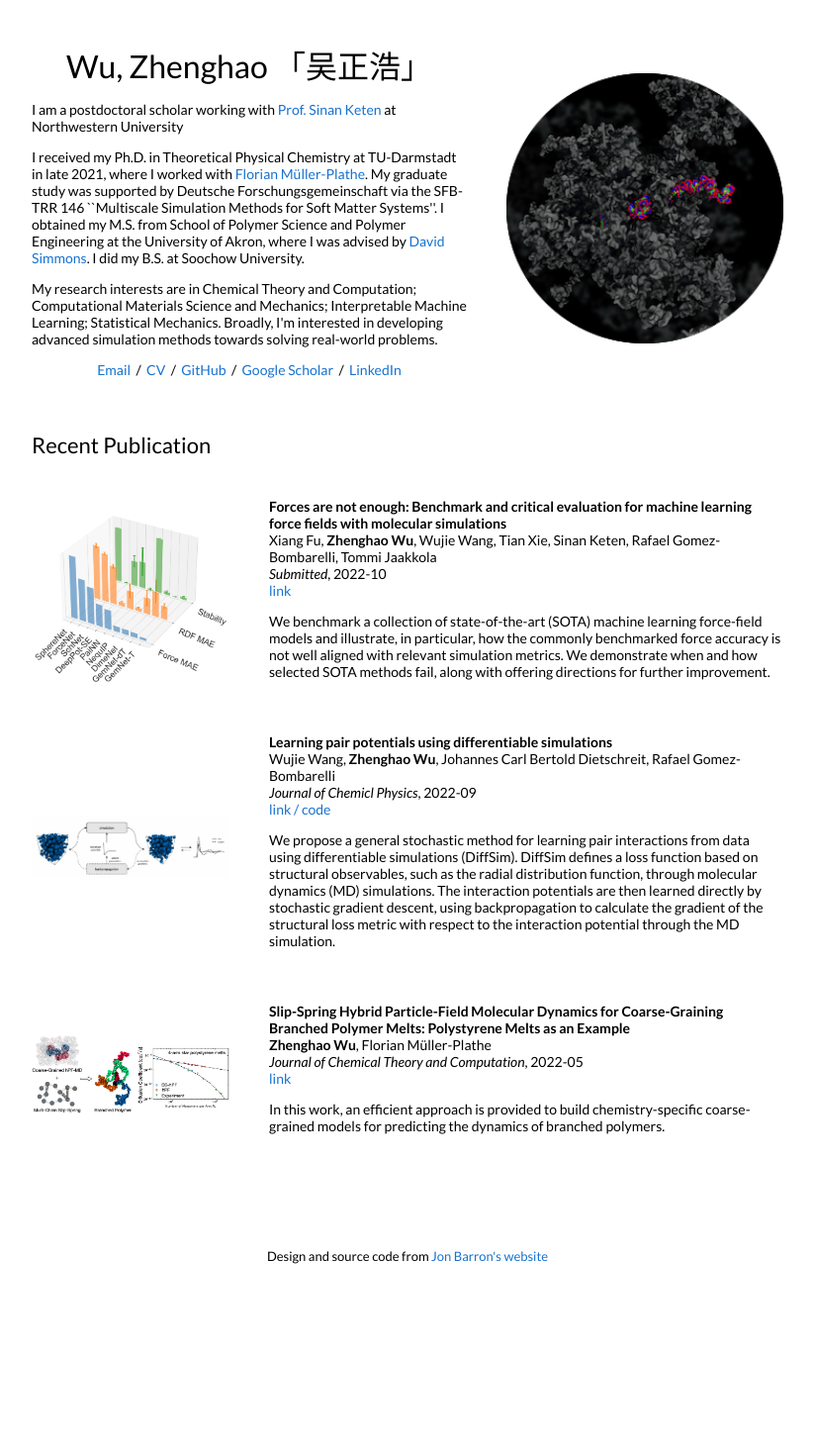
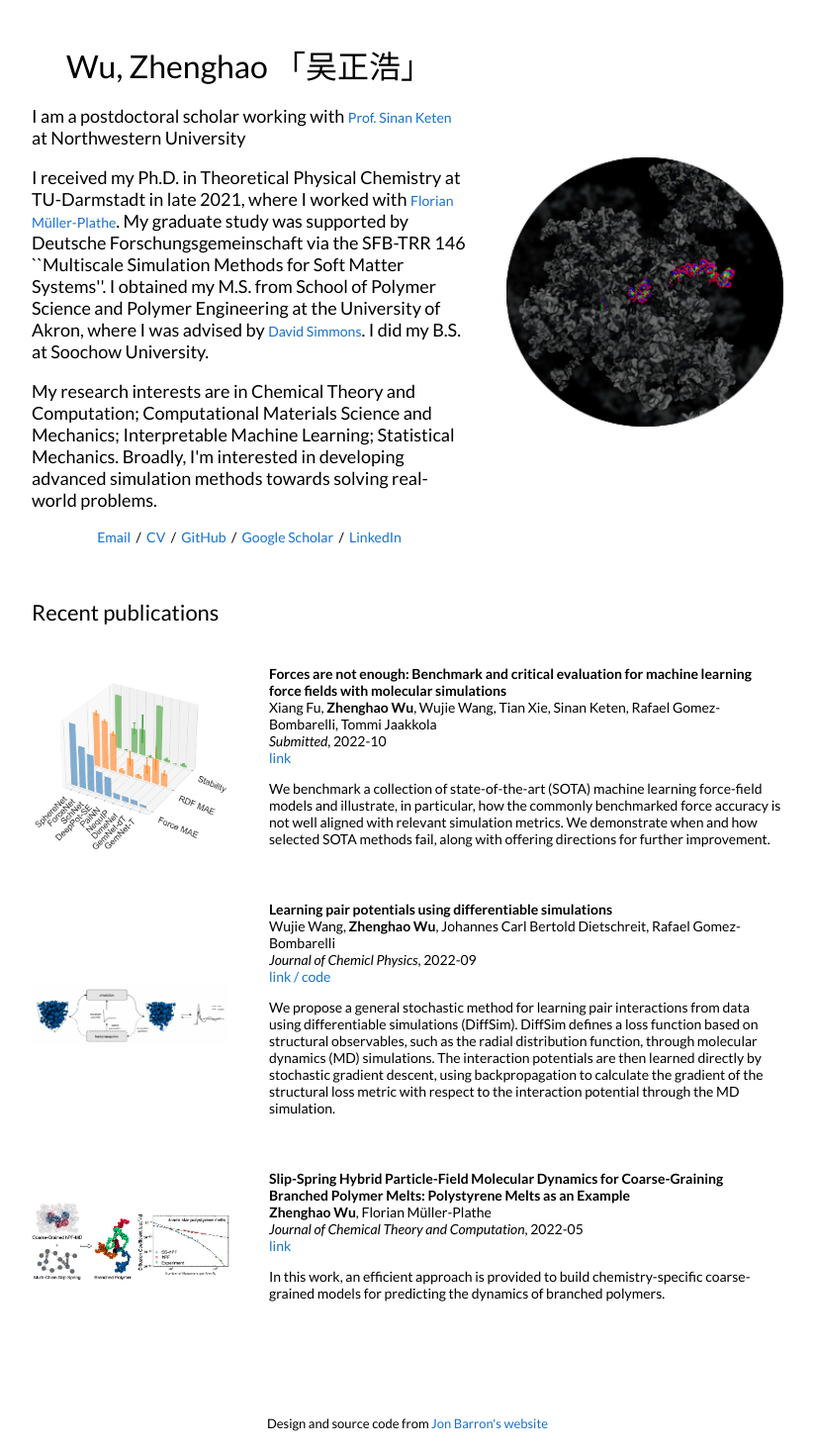
Before and after one commit to Chenghao-Wu/Chenghao-Wu.github.io, a Jekyll site: the page built from _posts/2022-10-13-TMLR2023.markdown, in a window 1280 px wide. Shown: the whole page at 99% size, without its empty margins (228-1051 px from the left). Built offline with Jekyll 4.4.1, drawn with Linux system fonts in a browser that asks for light colours; before the commit the page ends 1298 px from its top, so only the background shows below that.

Commit message:
update self

```diff
--- a/_layouts/default.html
+++ b/_layouts/default.html
@@ -27,12 +27,12 @@
               <h1>
                 Wu, Zhenghao 「吴正浩」
               </h1>
-              <p>I am a postdoctoral scholar working with <a href="https://www.keten-group.northwestern.edu/">Prof. Sinan Keten</a> at Northwestern University
+              <p style="font-size:18px">I am a postdoctoral scholar working with <a href="https://www.keten-group.northwestern.edu/">Prof. Sinan Keten</a> at Northwestern University
               </p>
-              <p>
+              <p style="font-size:18px">
                 I received my Ph.D. in Theoretical Physical Chemistry at TU-Darmstadt in late 2021, where I worked with <a href="https://en.wikipedia.org/wiki/Florian_M%C3%BCller-Plathe">Florian Müller-Plathe</a>. My graduate study was supported by Deutsche Forschungsgemeinschaft via the SFB-TRR 146 ``Multiscale Simulation Methods for Soft Matter Systems''. I obtained my M.S. from School of Polymer Science and Polymer Engineering at the University of Akron, where I was advised by <a href="https://www.usf.edu/engineering/chbme/people/dssimmons.aspx">David Simmons</a>. I did my B.S. at Soochow University.
               </p>
-              <p>
+              <p style="font-size:18px">
                 My research interests are in Chemical Theory and Computation; Computational Materials Science and Mechanics; Interpretable Machine Learning; Statistical Mechanics. Broadly, I'm interested in developing advanced simulation methods towards solving real-world problems.
               </p>
               <p style="text-align:center">
@@ -52,7 +52,7 @@
         <table style="width:100%;border:0px;border-spacing:0px;border-collapse:separate;margin-right:auto;margin-left:auto;">
           <tr>
             <td style="padding:2.5%;width:100%;vertical-align:middle">
-              <h2>Recent Publication</h2>
+              <h2>Recent publications</h2>
             </td>
           </tr>
         </table>
```
